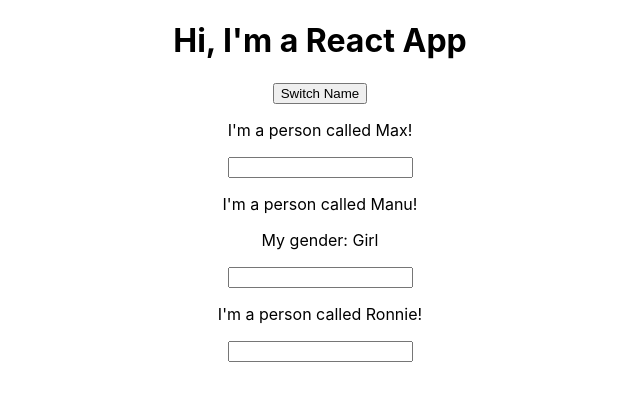
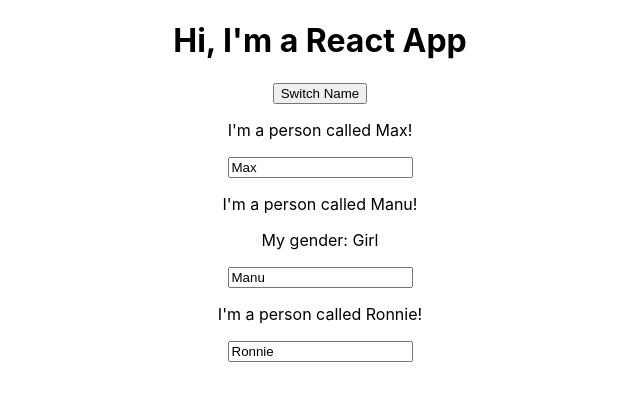
Before and after one commit to brlala/react_playground, a React (Create React App) app: page / in a window 1280 px wide. Shown: the top 400 px of the page, without its empty margins (320-960 px from the left). Built offline with nearby package versions, Linux system fonts and the light colour scheme.

Commit message:
two way binding

```diff
--- a/src/App.js
+++ b/src/App.js
@@ -21,8 +21,8 @@
   const nameChangeHandler = (event) => {
     console.log('was clicked')
     setPersons([
-      {name: event.target.value, age: 2},
-      {name: "Manu", age: 3},
+      {name: 'Max', age: 2},
+      {name: event.target.value, age: 3},
       {name: 'JessiE', age: 4},
     ])
   }
@@ -30,8 +30,8 @@
     <div className="App">
       <h1>Hi, I'm a React App</h1>
       <button onClick={() => switchNameHandler('xxxxxxx')}>Switch Name</button>
-      <Person name={persons[0].name}/>
-      <Person name={persons[1].name} click={switchNameHandler} change={nameChangeHandler}>My gender: Girl</Person>
+      <Person name={persons[0].name} click={() => switchNameHandler('test')} />
+      <Person name={persons[1].name} change={nameChangeHandler}>My gender: Girl</Person>
       <Person name='Ronnie'/>
     </div>
   );
--- a/src/Person/Person.js
+++ b/src/Person/Person.js
@@ -3,7 +3,7 @@
     <div>
       <p onClick={props.click}>I'm a person called {props.name}!</p>
       <p >{props.children}</p>
-      <input type="text" onChange={props.change}/>
+      <input type="text" onChange={props.change} value={props.name}/>
     </div>
   )
 }
```
